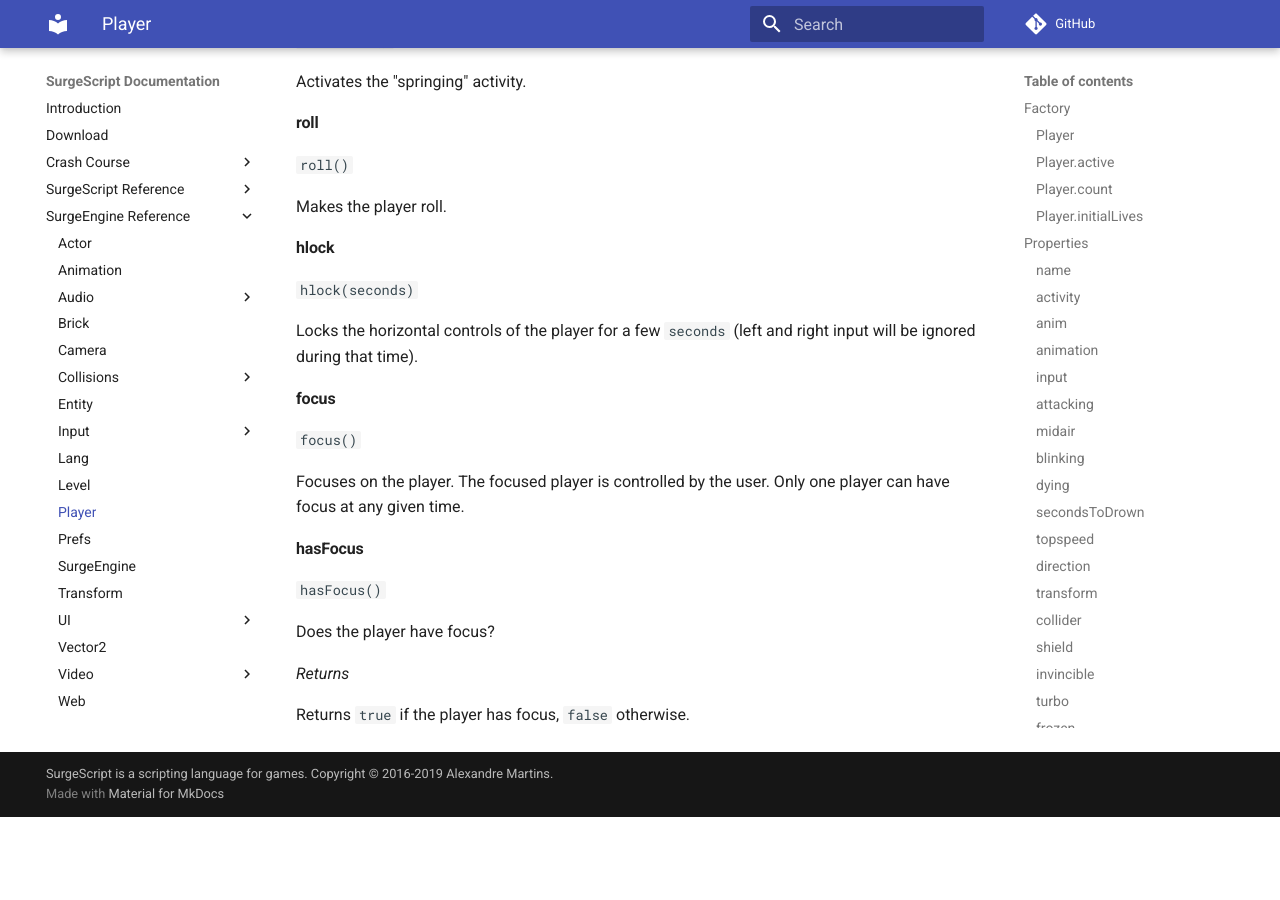
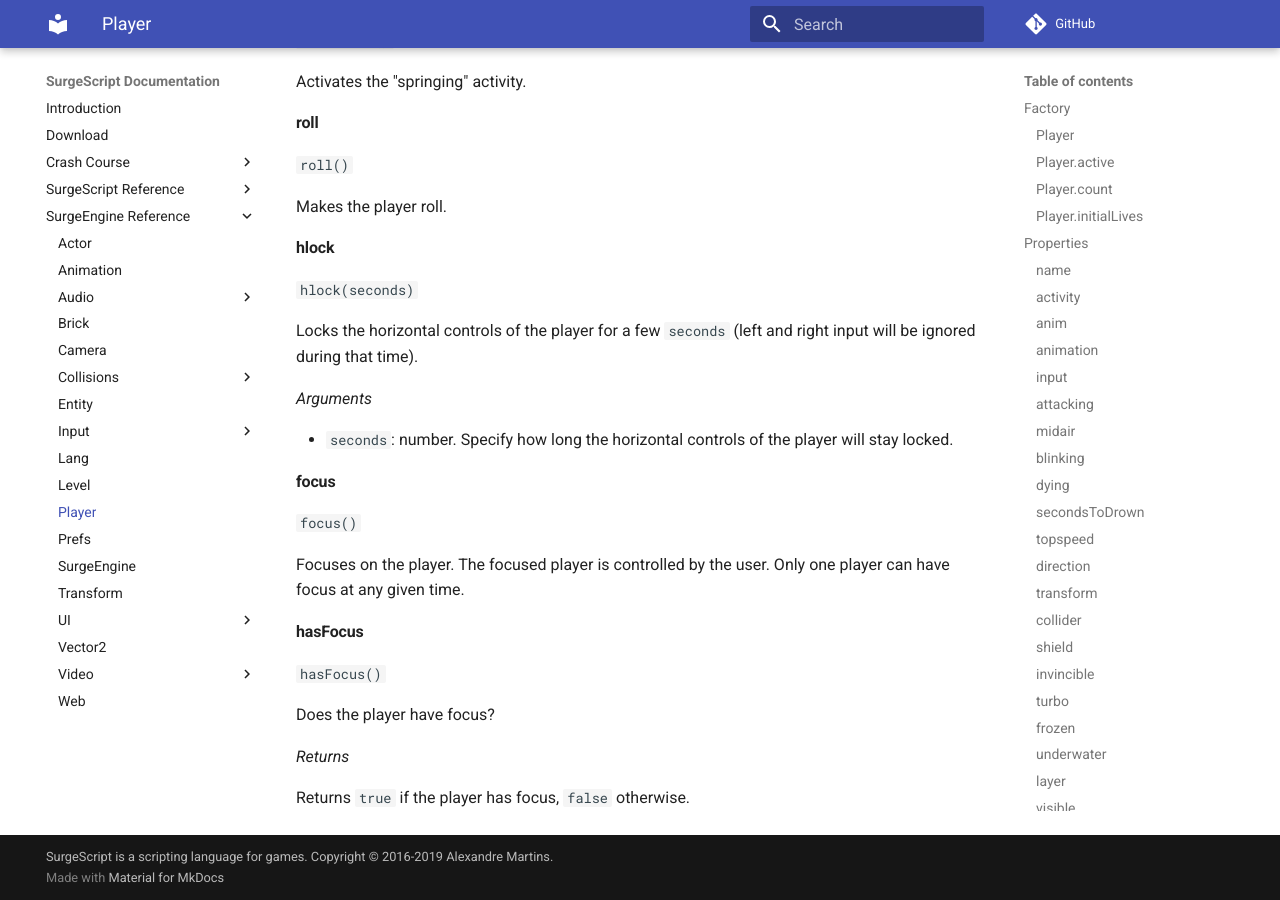
Before and after one commit to alemart/surgescript, an MkDocs documentation site: the page built from docs/engine/player.md, in a window 1280 px wide and 900 px high, scrolled down 8288 px. Built offline with MkDocs 1.6.1 and Material for MkDocs 9.7.7, drawn with Linux system fonts in a browser that asks for light colours; comment, search, counter and statistics services are not loaded; before the commit the page ends 9105 px from its top, so only the background shows below that.

Commit message:
Fix docs for Player.hlock()

```diff
--- a/docs/engine/player.md
+++ b/docs/engine/player.md
@@ -397,6 +397,10 @@ Makes the player roll.
 
 Locks the horizontal controls of the player for a few `seconds` (left and right input will be ignored during that time).
 
+*Arguments*
+
+* `seconds`: number. Specify how long the horizontal controls of the player will stay locked.
+
 #### focus
 
 `focus()`
```
